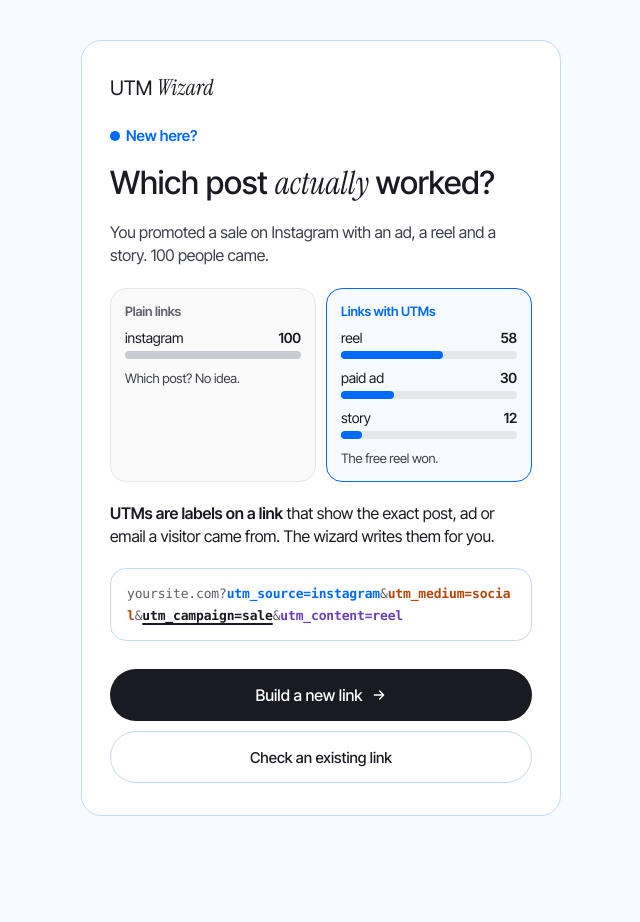
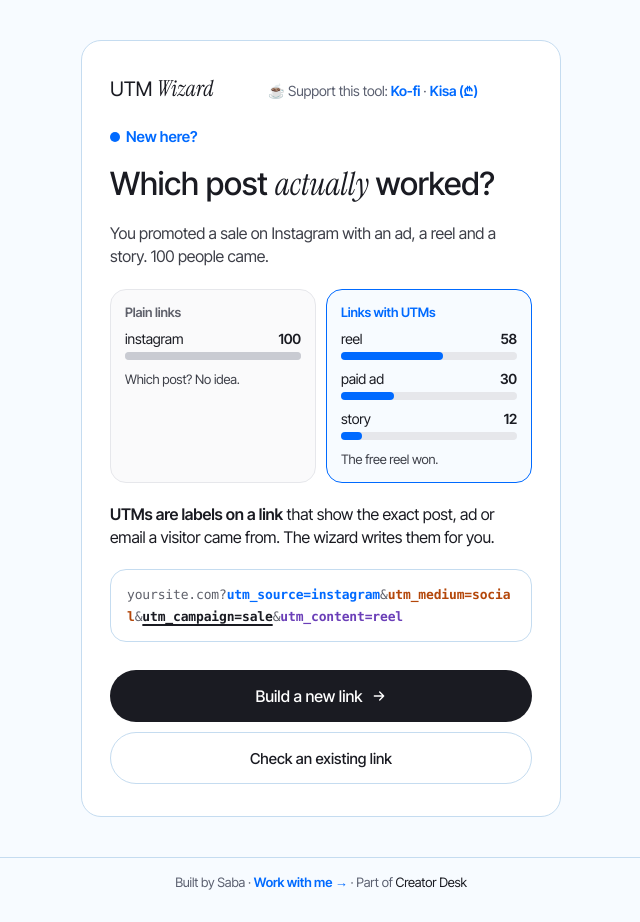
Before and after one commit to Chikhladzesaba/utm-wizard, a plain HTML site: page index.html in a window 1280 px wide. Shown: the whole page, without its empty margins (319-959 px from the left). Before the commit the page ends 856 px from the top, so only its background shows below. Drawn offline with Linux system fonts and the light colour scheme.

Commit message:
Add footer with support and creator links

```diff
--- a/index.html
+++ b/index.html
@@ -268,6 +268,7 @@
   <main class="app">
     <header>
       <div class="brand">UTM <em>Wizard</em></div>
+      <p style="margin:8px 0 0;font-size:14px;color:#5b6070;">☕ Support this tool: <a href="#" style="color:#006aff;font-weight:600;text-decoration:none;"><!-- KOFI -->Ko-fi</a> · <a href="#" style="color:#006aff;font-weight:600;text-decoration:none;"><!-- KISA -->Kisa (₾)</a></p>
       <span class="step-count" id="stepCount"></span>
     </header>
 
@@ -1325,5 +1326,6 @@
 
     goTo(0);
   </script>
+  <footer style="max-width:960px;margin:40px auto 0;padding:16px 16px 32px;border-top:1px solid #c5dcf0;font-size:13px;color:#5b6070;">Built by Saba · <a href="#" style="color:#006aff;font-weight:600;text-decoration:none;"><!-- LINKEDIN -->Work with me →</a> · Part of <a href="https://chikhladzesaba.github.io/creator-tools/" target="_blank" rel="noopener" style="color:#1a1b22;text-decoration:none;">Creator Desk</a></footer>
 </body>
 </html>
```
